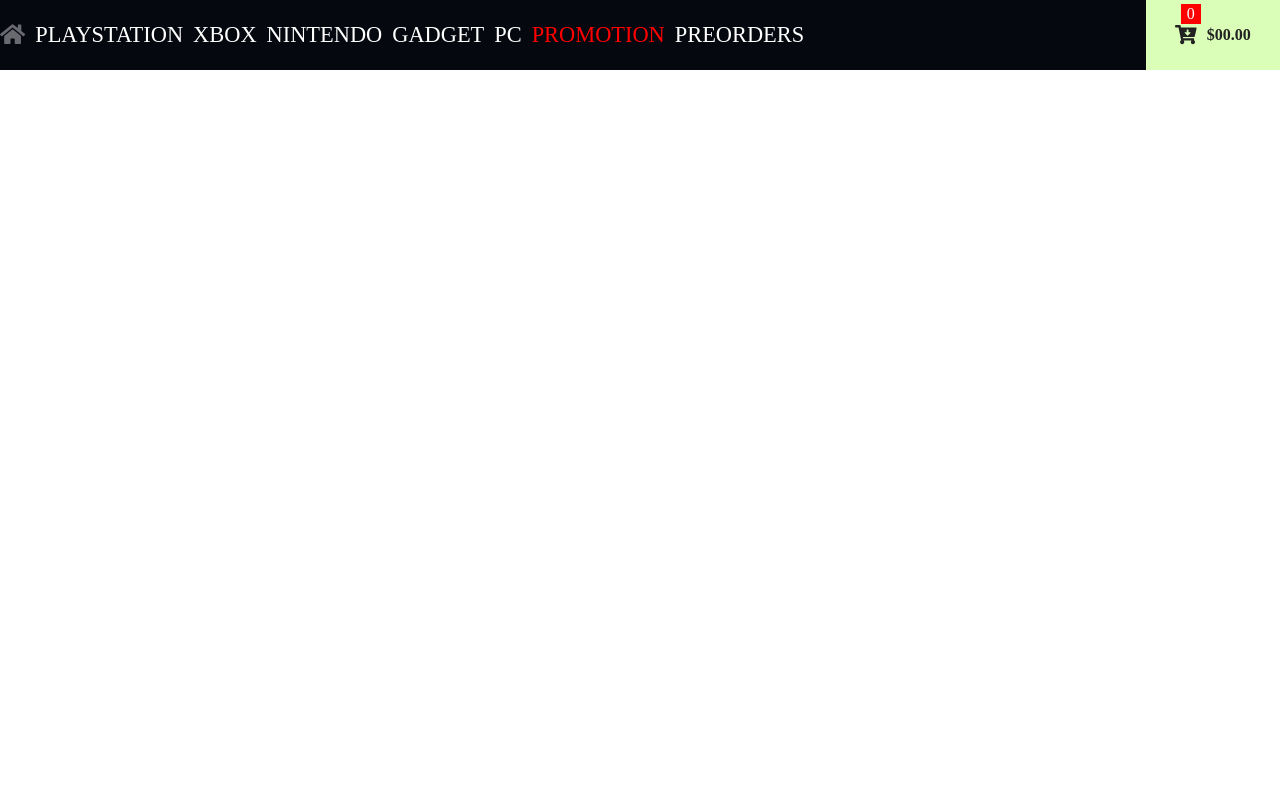
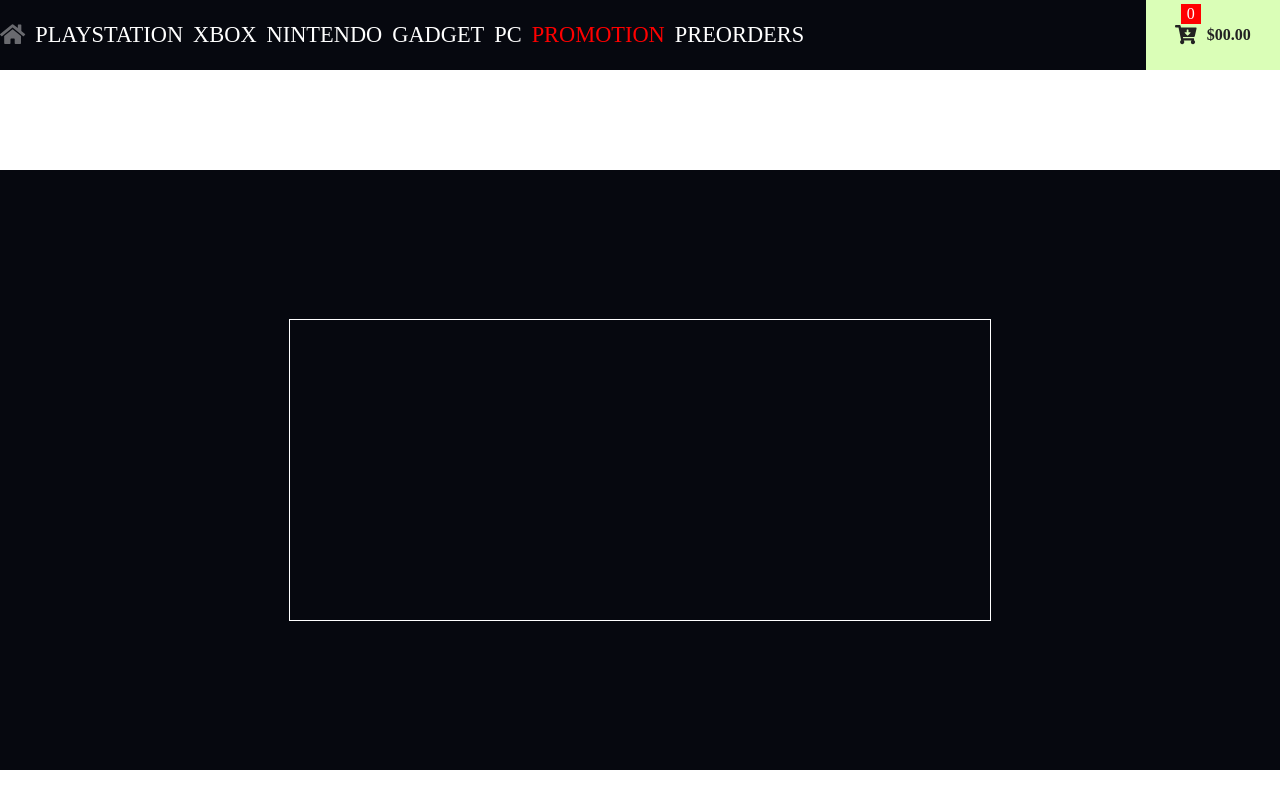
Before and after one commit to dulko-dev/shop_react_redux, a React (Create React App) app: page / in a window 1280 px wide. Built offline with nearby package versions, Linux system fonts and the light colour scheme.

Commit message:
start styling carusela component

```diff
--- a/src/App.js
+++ b/src/App.js
@@ -1,5 +1,6 @@
 import React from "react";
 import Nav from "./components/nav/Nav";
+import Carusela from './components/carusela/Carusela';
 import {ResetStyle} from './style/reset';
 import { BrowserRouter as Router, Route, Switch } from "react-router-dom";
 
@@ -9,6 +10,7 @@ function App() {
     <ResetStyle />
     <Router>
       <Nav />
+      <Carusela />
     </Router>
   </>
   );
--- /dev/null
+++ b/src/components/carusela/Carusela.js
@@ -0,0 +1,34 @@
+import React from "react";
+import {
+  Wrapper,
+  Container,
+  TopBottom,
+  LeftArrow,
+  Title,
+  RightArrow,
+  PictureContent,
+  FirstPicture,
+  SecondPicture,
+  ThirdPicture,
+} from "./caruselaStyle";
+
+function Carusela() {
+  return (
+    <Wrapper>
+      <Container>
+        <TopBottom>
+          <LeftArrow></LeftArrow>
+          <Title></Title>
+          <RightArrow></RightArrow>
+        </TopBottom>
+        <PictureContent>
+          <FirstPicture></FirstPicture>
+          <SecondPicture></SecondPicture>
+          <ThirdPicture></ThirdPicture>
+        </PictureContent>
+      </Container>
+    </Wrapper>
+  );
+}
+
+export default Carusela;
--- /dev/null
+++ b/src/components/carusela/caruselaStyle.js
@@ -0,0 +1,26 @@
+import styled from "styled-components";
+
+export const Wrapper = styled.div`
+  position: relative;
+  width: 100%;
+  background-color: #06080f;
+  height: 600px;
+  margin-top: 100px;
+`;
+export const Container = styled.div`
+  position: absolute;
+  top: 50%;
+  left: 50%;
+  transform: translate(-50%, -50%);
+  width: 700px;
+  border: 1px solid white;
+  height: 300px;
+`;
+export const TopBottom = styled.div``;
+export const LeftArrow = styled.div``;
+export const Title = styled.div``;
+export const RightArrow = styled.div``;
+export const PictureContent = styled.div``;
+export const FirstPicture = styled.div``;
+export const SecondPicture = styled.div``;
+export const ThirdPicture = styled.div``;
```
